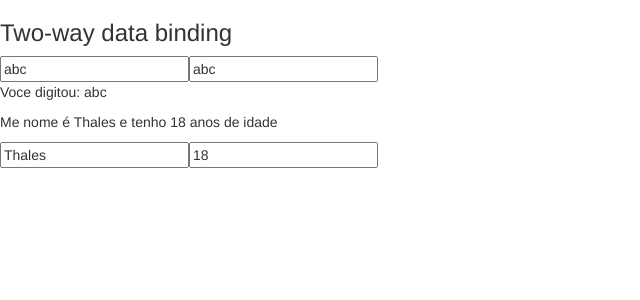
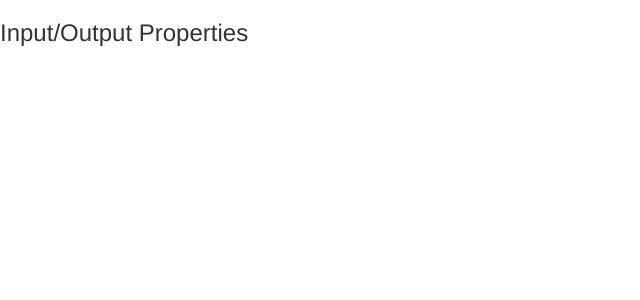
Before and after one commit to sansou/data-biding, an Angular app: page / in a window 1280 px wide. Shown: the top 300 px of the page, without its empty margins (0-640 px from the left). Built offline with nearby package versions, Linux system fonts and the light colour scheme.

Commit message:
estrutura inicial Reusando Componentes com Input properties

```diff
--- a/src/app/data-binding/data-binding.component.html
+++ b/src/app/data-binding/data-binding.component.html
@@ -76,4 +76,14 @@
     </div>
   </article> -->
 <!-- </section> -->
-<app-meu-form></app-meu-form>
+
+<!-- two-way data binding -->
+<!-- <app-meu-form></app-meu-form> -->
+
+<!-- Reusando Componentes com Input properties -->
+<section class="Input-Output-properties">
+  <article>
+    <h3>Input/Output Properties</h3>
+
+  </article>
+</section>
```
